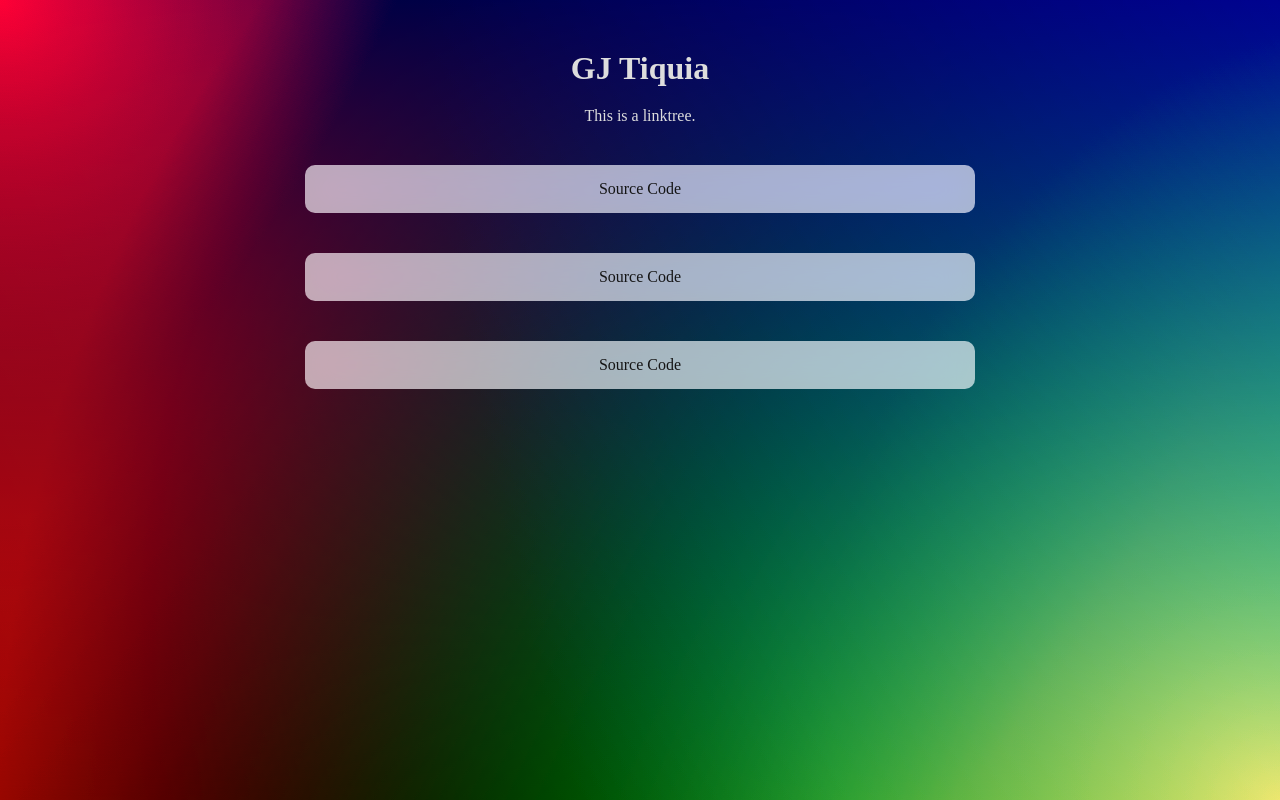
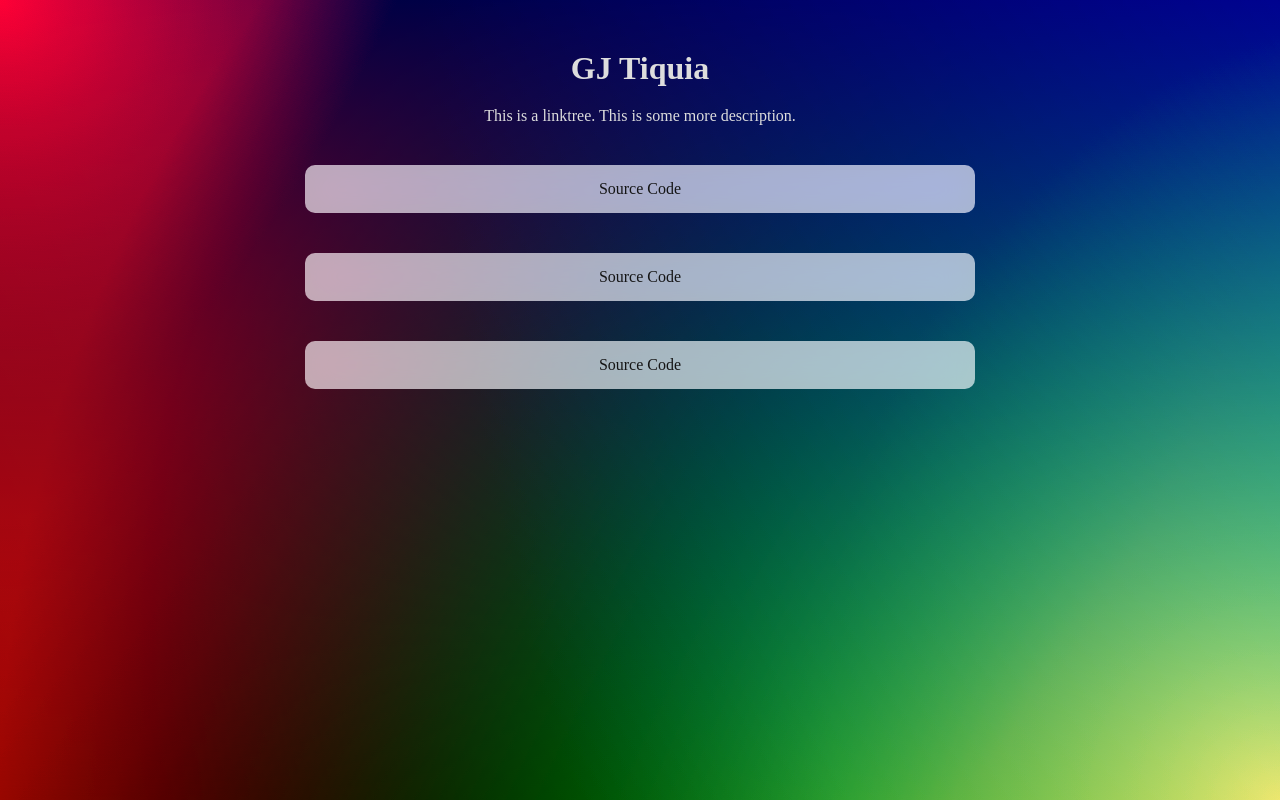
Before and after one commit to gjtiquia/linktree, a plain HTML site: page index.html in a window 1280 px wide. Drawn offline with Linux system fonts and the light colour scheme.

Commit message:
added some description

```diff
--- a/index.html
+++ b/index.html
@@ -13,7 +13,7 @@
     <header>
       <h1>GJ Tiquia</h1>
       <p class="description">
-        This is a linktree.
+        This is a linktree. This is some more description.
       </p>
     </header>
     <main>
```
